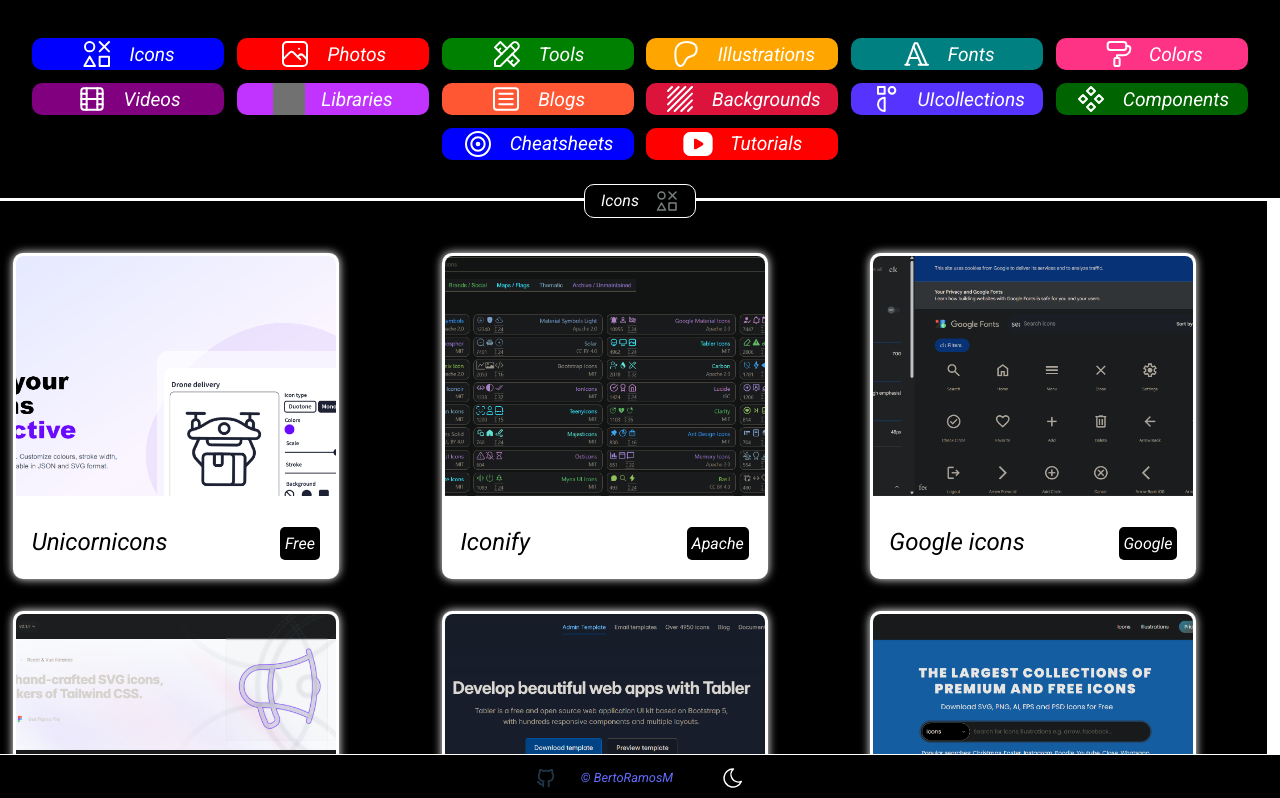
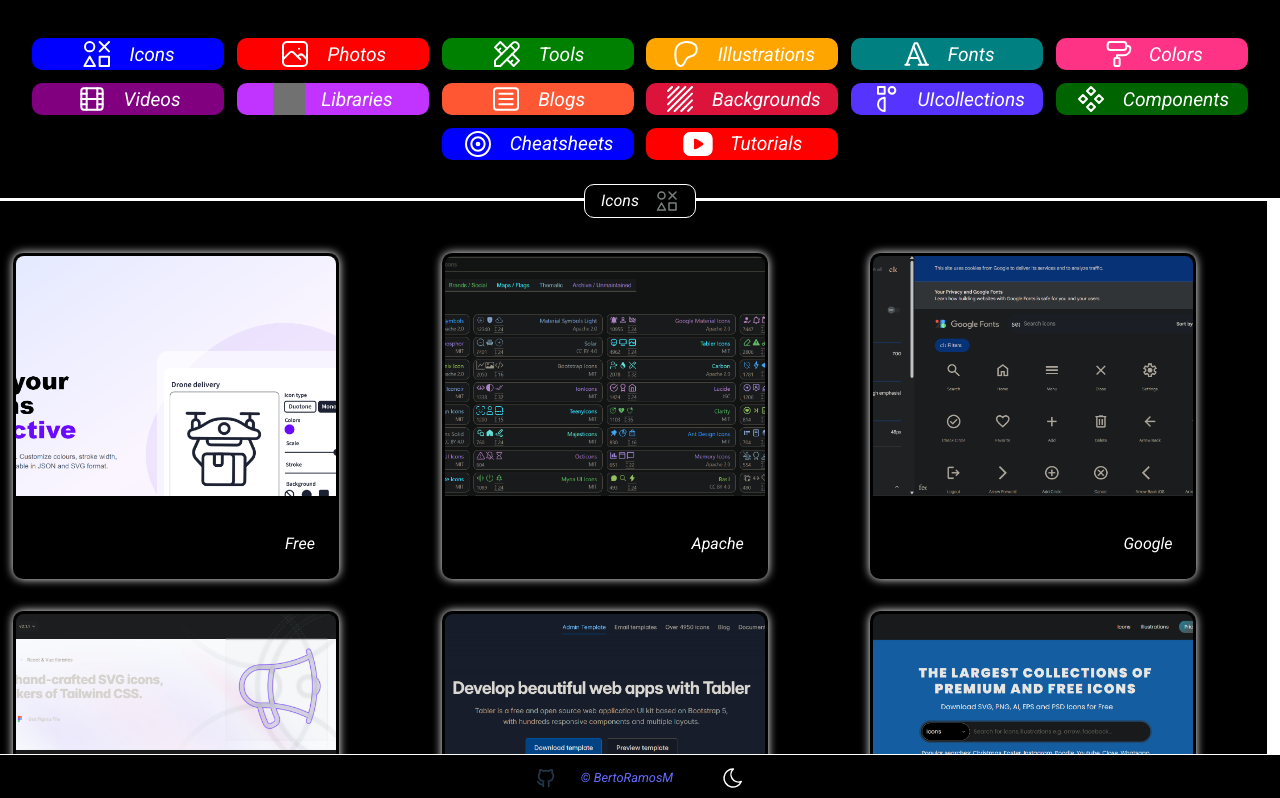
Before and after one commit to BertoRamosM/Forgweb, a React (Vite) app: page / in a window 1280 px wide. Shown: the top 798 px of the page. Built offline with nearby package versions, Linux system fonts and the light colour scheme; grey boxes are pictures that could not be loaded.

Commit message:
visual bug on width

```diff
--- a/src/components/Gallery.jsx
+++ b/src/components/Gallery.jsx
@@ -12,7 +12,7 @@
   display: grid;
   gap: 2rem;
   grid-auto-rows: auto;
-  grid-template-columns: repeat(auto-fill, minmax(21rem, 1fr));
+  grid-template-columns: repeat(auto-fill, minmax(20rem, 1fr));
   overflow: auto;
   background-color: var(--primary-color);
 
--- a/src/components/GalleryCards.jsx
+++ b/src/components/GalleryCards.jsx
@@ -7,7 +7,6 @@
   justify-content: center;
   align-items: center;
   flex-direction: column;
-  background-color: var(--secondary-color);
   height: 20rem;
   width: 20rem;
   position: relative;
@@ -16,6 +15,7 @@
   transition: transform 0.2s ease;
   border: 3px solid transparent;
   border-radius: 10px;
+  background-color: black;
   &:hover {
     transform: scale(1.04);
     border-color: blue;
```
